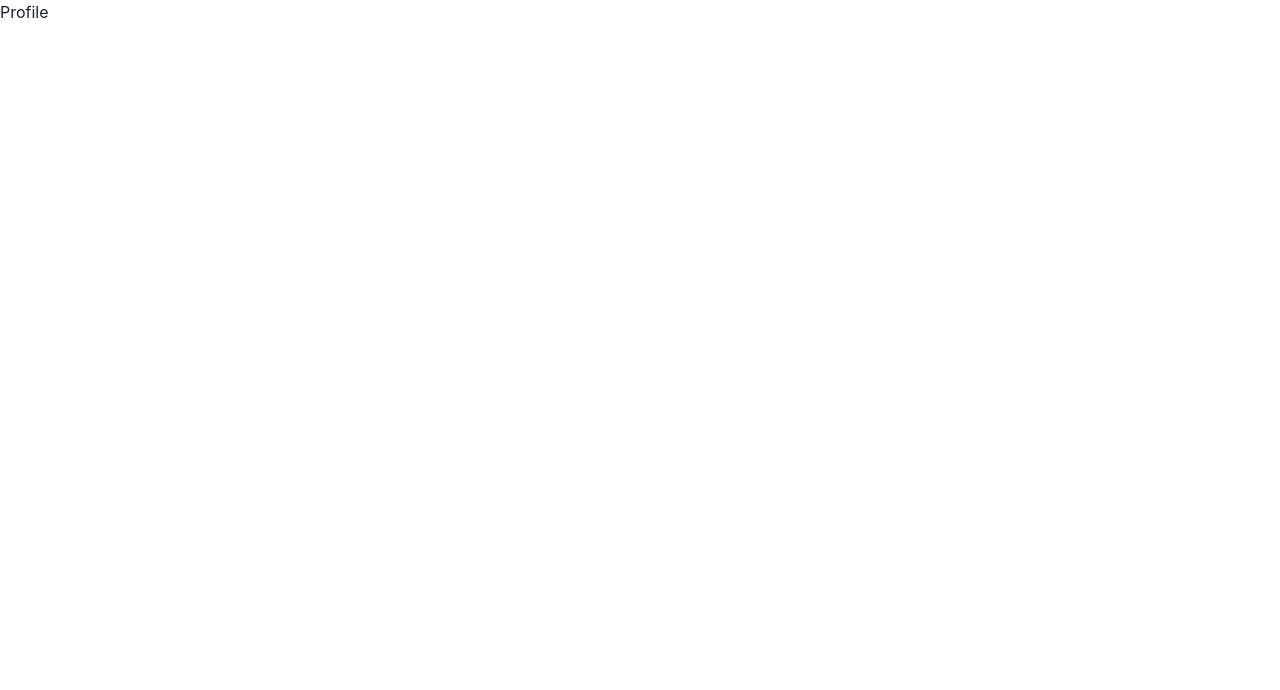
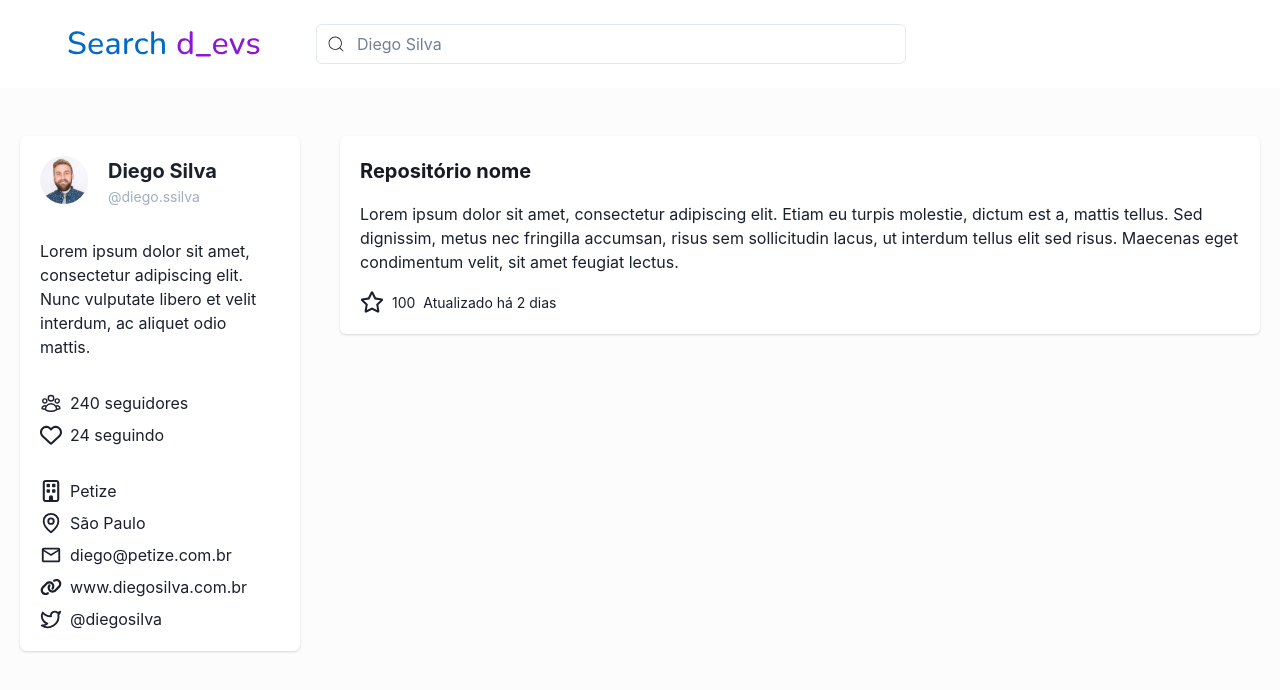
Before and after one commit to maxSantos192/search-devs, a React (Create React App) app: page /profile/1 in a window 1280 px wide. Shown: the top 690 px of the page. Built offline with nearby package versions, Linux system fonts and the light colour scheme.

Commit message:
feat: enhance Profile page with components

```diff
--- a/src/pages/Profile.tsx
+++ b/src/pages/Profile.tsx
@@ -1,11 +1,18 @@
 import React from "react";
+import { Flex, VStack } from "@chakra-ui/react";
+import Header from "../components/Header";
+import CardProfile from "../components/CardProfile";
+import CardRepository from "../components/CardRepository";
 
 function Profile() {
   return (
-    <div>
-      <h1>Profile</h1>
-    </div>
+    <VStack h={"100vh"} bg={"layout"}>
+      <Header />
+      <Flex gap={10} mt={10} px={5}>
+        <CardProfile />
+        <CardRepository />
+      </Flex>
+    </VStack>
   );
 }
-
 export default Profile;
```
